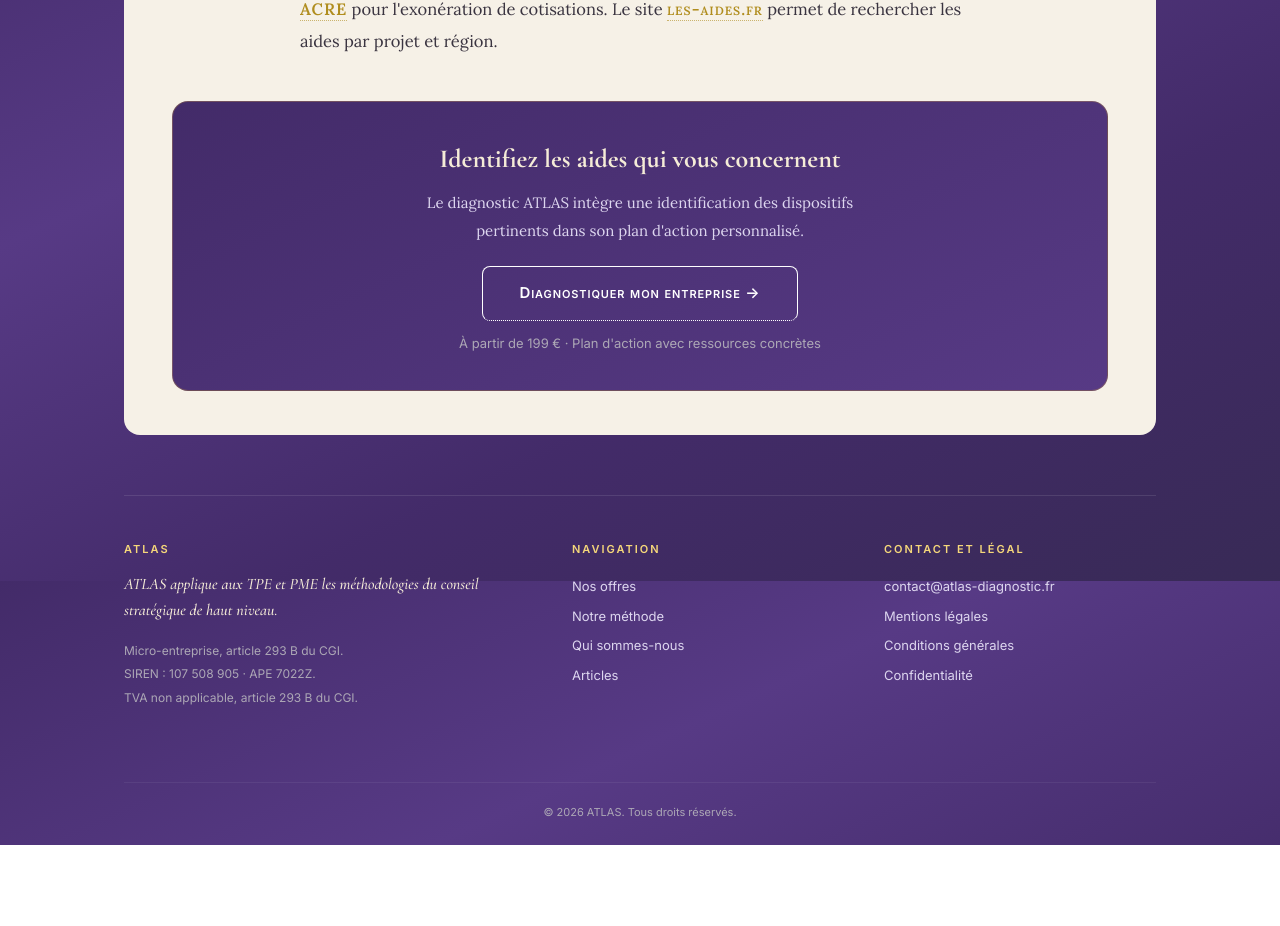
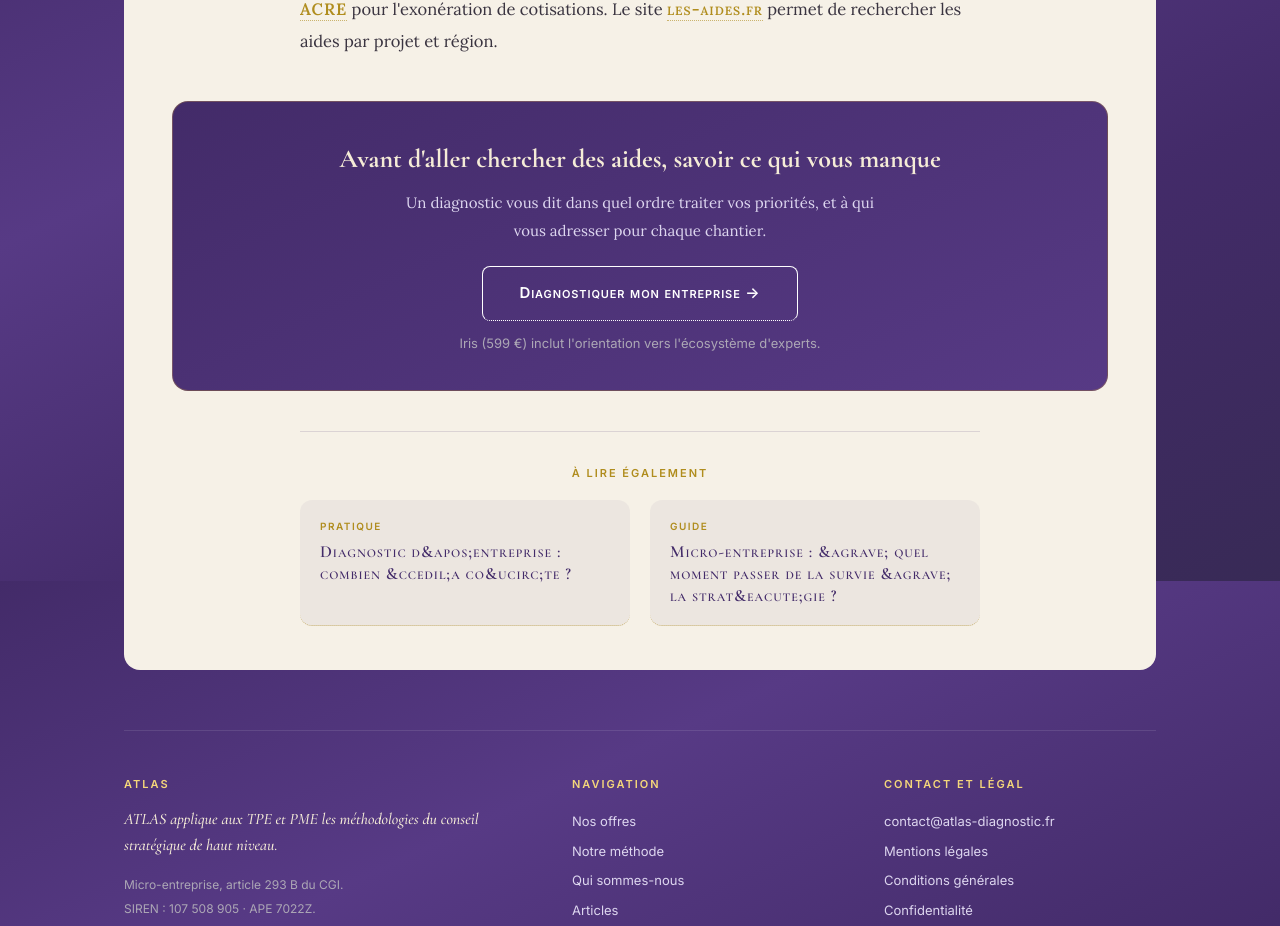
Before and after one commit to gabrielsimonetti62-hub/atlas-diagnostic, a Next.js app: page /articles/aides-accompagnement-tpe-pme in a window 1280 px wide. Shown: the part 1819-2745 px from the top of the page. Before the commit the page ends 2664 px from the top, so only its background shows below. Built offline with nearby package versions, Linux system fonts and the light colour scheme.

Commit message:
Update page.js

```diff
--- a/app/articles/aides-accompagnement-tpe-pme/page.js
+++ b/app/articles/aides-accompagnement-tpe-pme/page.js
@@ -1,4 +1,4 @@
-import { ArticleShell, ConversionBanner, GoldSep } from "../../components";
+import { ArticleShell, ConversionBanner, GoldSep, ArticleRelated } from "../../components";
 
 export const metadata = {
   title: "Aides et accompagnement pour les TPE et PME | ATLAS",
@@ -23,10 +23,14 @@
       <h2>Aides sectorielles</h2>
       <p>B&acirc;timent : <a href="https://www.capeb.fr" target="_blank" rel="noopener">CAPEB</a> et <a href="https://www.ffbatiment.fr" target="_blank" rel="noopener">FFB</a>. R&eacute;novation &eacute;nerg&eacute;tique : <a href="https://france-renov.gouv.fr" target="_blank" rel="noopener">France R&eacute;nov&apos;</a> et <a href="https://www.anah.gouv.fr" target="_blank" rel="noopener">ANAH</a>. Cr&eacute;ation : <a href="https://www.urssaf.fr/accueil/outils-documentation/acre.html" target="_blank" rel="noopener">ACRE</a> pour l&apos;exon&eacute;ration de cotisations. Le site <a href="https://les-aides.fr" target="_blank" rel="noopener">les-aides.fr</a> permet de rechercher les aides par projet et r&eacute;gion.</p>
       <ConversionBanner
-        title="Identifiez les aides qui vous concernent"
-        text="Le diagnostic ATLAS int&egrave;gre une identification des dispositifs pertinents dans son plan d&apos;action personnalis&eacute;."
-        stat="&Agrave; partir de 199 &euro; &middot; Plan d&apos;action avec ressources concr&egrave;tes"
+        title="Avant d&apos;aller chercher des aides, savoir ce qui vous manque"
+        text="Un diagnostic vous dit dans quel ordre traiter vos priorit&eacute;s, et &agrave; qui vous adresser pour chaque chantier."
+        stat="Iris (599 &euro;) inclut l&apos;orientation vers l&apos;&eacute;cosyst&egrave;me d&apos;experts."
       />
+      <ArticleRelated items={[
+        { label: "Pratique", title: "Diagnostic d&apos;entreprise : combien &ccedil;a co&ucirc;te ?", href: "/articles/diagnostic-entreprise-combien-ca-coute" },
+        { label: "Guide", title: "Micro-entreprise : &agrave; quel moment passer de la survie &agrave; la strat&eacute;gie ?", href: "/articles/micro-entreprise-passer-un-cap" },
+      ]} />
     </ArticleShell>
   );
 }
```
